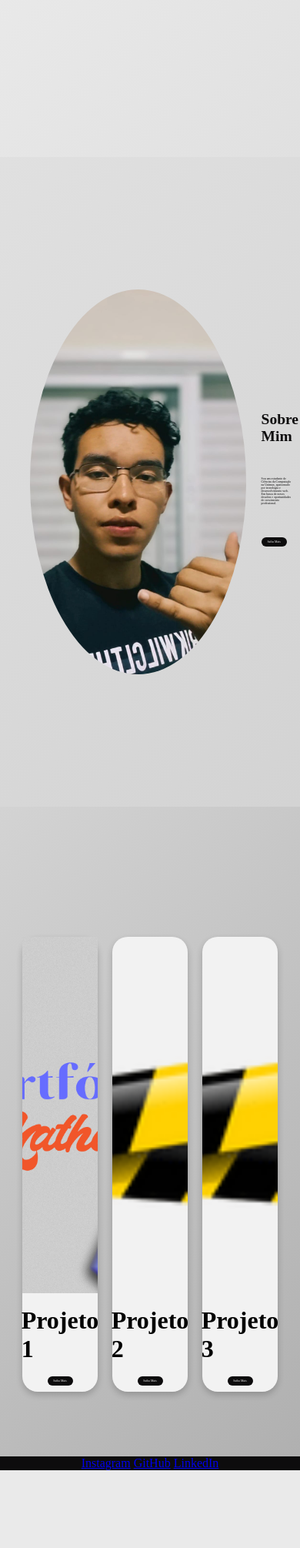
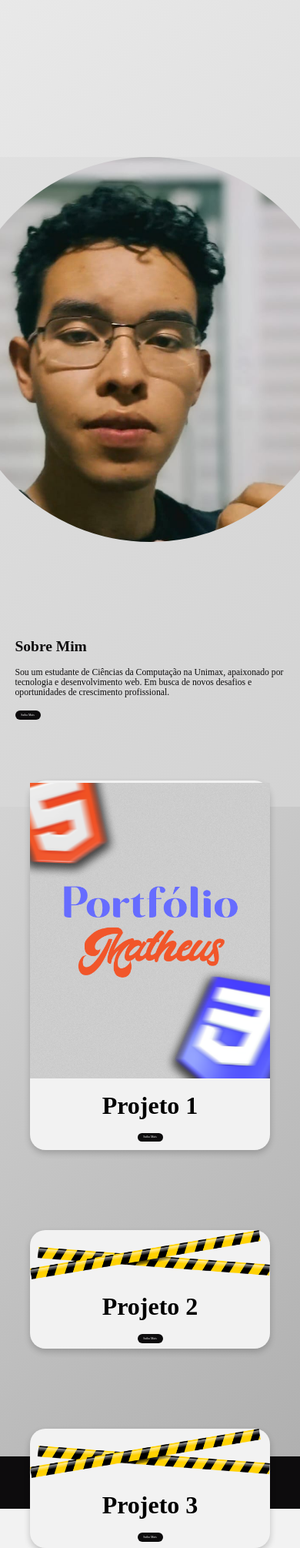
Before and after one commit to Taiwansz/deploy, a Flask app: page / in a window 390 px wide; the page is wider, and only the part inside the window is pictured. Shown: the part 640-2651 px from the top of that part at 77% size. Before the commit the page ends 2550 px from the top of that part, so only its background shows below. Run offline with Flask 3, Linux system fonts and the light colour scheme; some web fonts are replaced.

Commit message:
Update styles.css

```diff
--- a/static/styles.css
+++ b/static/styles.css
@@ -97,6 +97,7 @@
     background: linear-gradient(135deg, #F2F2F2, #E0E0E0);
 }
 
+
 .one h1 {
     font-size: 10vw;
     font-family: 'Product Sans B';
@@ -104,13 +105,13 @@
     text-align: center;
     animation: fadeInZoom 2s ease-out;
 }
+.two-photo{
+  width: 500px;
+  height: 500px;
+  border-radius: 50%;
+  object-fit: cover;
+}
 
-.two-photo {
-    width: 500px;
-    height: 500px;
-    border-radius: 50%;
-    object-fit: cover;
-}
 
 .about {
     background: linear-gradient(135deg, #F2F2F2, #E0E0E0);
@@ -138,10 +139,11 @@
     align-items: center;
     padding: 40px;
     height: 100vh;
-    width: 50%;
+    width: 50%; /
     position: absolute;
     right: 0;
     top: 0;
+
 }
 
 .contact-form {
@@ -331,17 +333,97 @@
 }
 
 footer {
-    display: flex;
-    align-items: center;
-    justify-content: center;
-    width: 100%;
-    height: 5vh;
     background-color: #0D0C0D;
     color: #F2F2F2;
-    padding: 0 5vw;
+    padding: 20px;
+    text-align: center;
+    width: 100%;
+    flex-shrink: 0;
 }
 
-footer p {
+footer .container {
+    display: flex;
+    flex-direction: column;
+    align-items: center;
+}
+
+footer .social-links {
+    margin-top: 10px;
+}
+
+footer .social-links a {
+    color: #F2F2F2;
+    text-decoration: none;
+    margin: 0 10px;
+}
+
+footer .social-links a:hover {
+    text-decoration: underline;
+}
+
+.info-message {
     font-size: 1vw;
-    text-align: center;
+    color: #0D0C0D;
+    margin-top: 10px;
 }
+
+.project-img {
+    border: 2px solid #ccc;
+    border-radius: 15px;
+    box-shadow: 0 4px 8px rgba(0, 0, 0, 0.2);
+    padding: 5px;
+    max-width: 100%;
+    height: auto;
+}
+
+@media (max-width: 768px) {
+    .contact-section {
+        width: 100%;
+        position: relative;
+    }
+
+    .contact-form {
+        width: 90%;
+        max-width: none;
+    }
+
+    .nav-logo {
+        height: 40px;
+    }
+
+    nav a {
+        font-size: 4vw;
+    }
+
+    .one h1 {
+        font-size: 20vw;
+    }
+
+    .two, .three, .four {
+        flex-direction: column;
+        padding: 0 5vw;
+    }
+
+    .lft-two, .rght-two {
+        width: 100%;
+        gap: 2vh;
+    }
+
+    .rght-two p {
+        font-size: 3vw;
+        width: 100%;
+    }
+
+    .card {
+        width: 80vw;
+        height: auto;
+    }
+
+    .four h1 {
+        font-size: 5vw;
+    }
+
+    .four p {
+        font-size: 3vw;
+    }
+}
```
